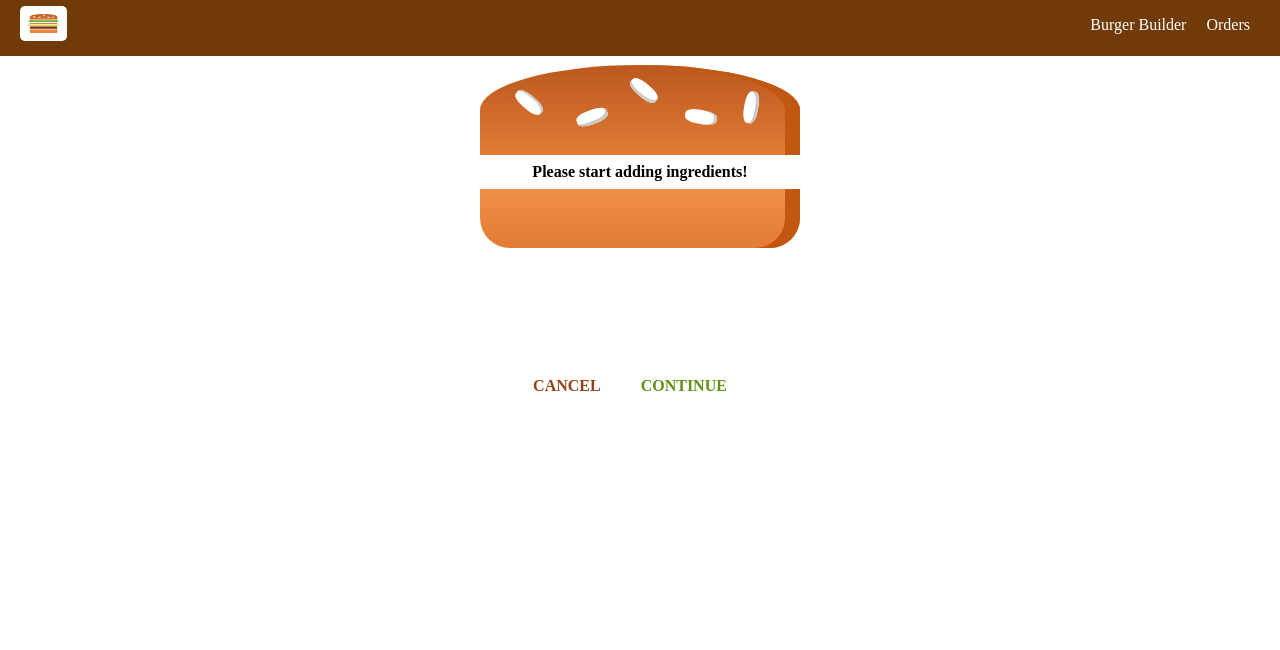
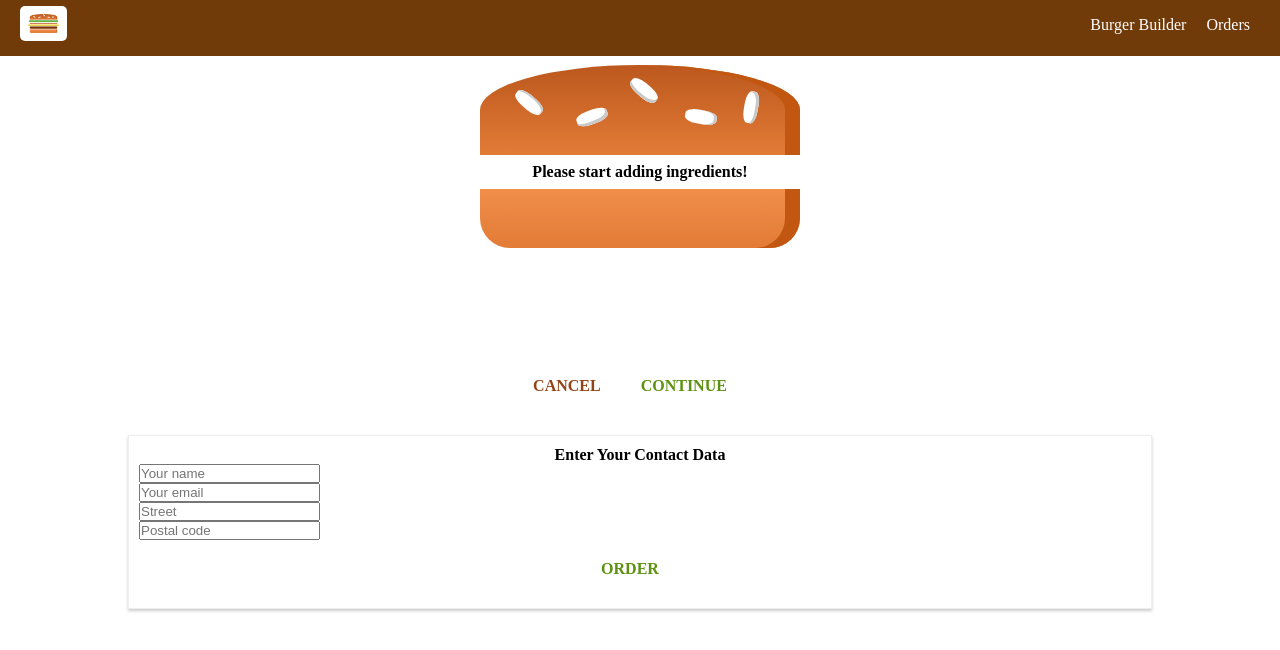
Before and after one commit to Arumyan/Burger, a React (Create React App) app: page /checkout in a window 1280 px wide. Both pictures are taken after a click on the button "CONTINUE". Shown: the top 650 px of the page. Built offline with nearby package versions, Linux system fonts and the light colour scheme.

Commit message:
add routing

```diff
--- a/src/App.js
+++ b/src/App.js
@@ -2,6 +2,7 @@
 import Layout from './hoc/Layout/Layout';
 import BurgerBuilder from './containers/BurgerBuilder/BurgerBuilder';
 import Checkout from './containers/Checkout/Checkout';
+import Orders from './containers/Orders/Orders';
 
 import { Route, Switch } from 'react-router-dom';
 class App extends Component {
@@ -10,8 +11,9 @@
       <>
         <Layout>
           <Switch>
+            <Route path='/checkout' component={Checkout} />
+            <Route path='/orders' component={Orders} />
             <Route path='/' exact component={BurgerBuilder} />
-            <Route path='/checkout' component={Checkout} />
           </Switch>
         </Layout>
       </>
--- a/src/components/Navigation/NavigationItems/NavigationItem/NavigationItem.js
+++ b/src/components/Navigation/NavigationItems/NavigationItem/NavigationItem.js
@@ -1,13 +1,16 @@
 import React from 'react';
 import classes from './NavigationItem.module.scss';
-//import {NavLink} from 'react-router-dom';
+import { NavLink } from 'react-router-dom';
 
-const navigationItem = props => (
+const navigationItem = (props) => (
   <li className={classes.NavigationItem}>
-    {/* <NavLink to={props.link} activeClassName={classes.active} exact={props.exact}>
+    <NavLink
+      to={props.link}
+      activeClassName={classes.active}
+      exact={props.exact}
+    >
       {props.children}
-    </NavLink> */}
-    <a href={props.link}>{props.children}</a>
+    </NavLink>
   </li>
 );
 
--- /dev/null
+++ b/src/components/Order/Order.js
@@ -0,0 +1,40 @@
+import React from 'react';
+
+import classes from './Order.module.scss';
+
+const order = (props) => {
+  const ingredients = [];
+
+  for (let ingredientName in props.ingredients) {
+    ingredients.push({
+      name: ingredientName,
+      amount: props.ingredients[ingredientName],
+    });
+  }
+
+  const ingredientOutput = ingredients.map((ig) => {
+    return (
+      <span
+        style={{
+          textTransform: 'capitalize',
+          display: 'inline-block',
+          margin: '0 8px',
+          border: '1px solid #ccc',
+          padding: '5px',
+        }}
+        key={ig.name}
+      >
+        {ig.name} ({ig.amount})
+      </span>
+    );
+  });
+
+  return (
+    <div className={classes.Order}>
+      <p>Ingredients: {ingredientOutput}</p>
+      <p>Price: <strong>USD {Number.parseFloat( props.price ).toFixed( 2 )}</strong></p>
+    </div>
+  );
+};
+
+export default order;
--- /dev/null
+++ b/src/components/Order/Order.module.scss
@@ -0,0 +1,8 @@
+.Order {
+  width: 80%;
+  border: 1px solid #ccc;
+  box-shadow: 0 2px 3px #ccc;
+  padding: 10px;
+  margin: 10px auto;
+  box-sizing: border-box;
+}
--- a/src/containers/BurgerBuilder/BurgerBuilder.js
+++ b/src/containers/BurgerBuilder/BurgerBuilder.js
@@ -95,36 +95,13 @@
   };
 
   purchaseContinueHandler = () => {
-    // this.setState({ loading: true });
-
-    // const order = {
-    //   ingredients: this.state.ingredients,
-    //   price: this.state.totalPrice,
-    //   customer: {
-    //     name: 'Max',
-    //     address: {
-    //       street: 'Street',
-    //       zipCode: '411256',
-    //       country: 'Germany',
-    //     },
-    //     email: 'test@test.com',
-    //   },
-    //   deliveryMethod: 'fastest',
-    // };
-    // axios
-    //   .post('/orders.json', order)
-    //   .then((response) => {
-    //     this.setState({ loading: false, purchasing: false });
-    //   })
-    //   .catch((error) => {
-    //     this.setState({ loading: false, purchasing: false });
-    //   });
-
     const queryParams = []
 
     for(let i in this.state.ingredients) {
       queryParams.push(encodeURIComponent(i) + '=' + encodeURIComponent(this.state.ingredients[i]))
     }
+
+    queryParams.push('price=' + this.state.totalPrice)
 
     const queryString = queryParams.join('&')
 
--- a/src/containers/Checkout/Checkout.js
+++ b/src/containers/Checkout/Checkout.js
@@ -1,32 +1,36 @@
 import React, { Component } from 'react';
 import CheckoutSummary from '../../components/Order/CheckoutSummary/CheckoutSummary';
-
+import { Route } from 'react-router-dom';
+import ContactData from './ContactData/ContactData';
 class Checkout extends Component {
   state = {
-    ingredients: {
-      salad: 0,
-      meat: 0,
-      cheese: 0,
-      bacon: 0,
-    },
+    ingredients: null,
+    price: 0,
   };
 
-  componentDidMount() {
+  componentWillMount() {
     const query = new URLSearchParams(this.props.location.search);
-    const ingredients = {}
-    for(let param of query.entries()) {
-      ingredients[param[0]] = +param[1]
+    const ingredients = {};
+    let price = 0;
+
+    for (let param of query.entries()) {
+      if (param[0] === 'price') {
+        price = param[1];
+      } else {
+        ingredients[param[0]] = +param[1];
+      }
     }
-    this.setState({ingredients: ingredients})
+
+    this.setState({ ingredients: ingredients, totalPrice: price });
   }
 
   checkoutCancelledHandler = () => {
-    this.props.history.goBack()
-  }
+    this.props.history.goBack();
+  };
 
   checkoutContinuedHandler = () => {
-    this.props.history.replace('/checkout/contact-data')
-  }
+    this.props.history.replace('/checkout/contact-data');
+  };
 
   render() {
     return (
@@ -36,6 +40,16 @@
           checkoutCancelled={this.checkoutCancelledHandler}
           checkoutContinued={this.checkoutContinuedHandler}
         />
+        <Route
+          path={this.props.match.path + '/contact-data'}
+          render={(props) => (
+            <ContactData
+              ingredients={this.state.ingredients}
+              price={this.state.totalPrice}
+              {...props}
+            />
+          )}
+        />
       </div>
     );
   }
--- /dev/null
+++ b/src/containers/Checkout/ContactData/ContactData.js
@@ -0,0 +1,96 @@
+import React, { Component } from 'react';
+import Button from '../../../components/UI/Button/Button';
+import classes from './ContactData.module.scss';
+import axios from '../../../axios';
+import Spinner from '../../../components/UI/Spinner/Spinner';
+
+class ContactData extends Component {
+  state = {
+    name: '',
+    email: '',
+    address: {
+      street: '',
+      postalCode: '',
+    },
+    loading: false,
+  };
+
+  orderHandler = (e) => {
+    e.preventDefault();
+
+    this.setState({ loading: true });
+
+    const order = {
+      ingredients: this.props.ingredients,
+      price: this.props.price,
+      customer: {
+        name: 'Max',
+        address: {
+          street: 'Street',
+          zipCode: '411256',
+          country: 'Germany',
+        },
+        email: 'test@test.com',
+      },
+      deliveryMethod: 'fastest',
+    };
+
+    axios
+      .post('/orders.json', order)
+      .then((response) => {
+        this.setState({ loading: false });
+        this.props.history.push('/');
+      })
+      .catch((error) => {
+        this.setState({ loading: false });
+      });
+  };
+
+  render() {
+    let form = (
+      <form>
+        <input
+          className={classes.Input}
+          type='text'
+          name='name'
+          placeholder='Your name'
+        />
+        <input
+          className={classes.Input}
+          type='email'
+          name='email'
+          placeholder='Your email'
+        />
+        <input
+          className={classes.Input}
+          type='text'
+          name='street'
+          placeholder='Street'
+        />
+        <input
+          className={classes.Input}
+          type='text'
+          name='postal'
+          placeholder='Postal code'
+        />
+
+        <Button btnType='Success' clicked={this.orderHandler}>
+          ORDER
+        </Button>
+      </form>
+    );
+
+    if (this.state.loading) {
+      form = <Spinner />;
+    }
+
+    return (
+      <div className={classes.ContactData}>
+        <h4>Enter Your Contact Data</h4>
+        {form}
+      </div>
+    );
+  }
+}
+
+export default ContactData;
--- /dev/null
+++ b/src/containers/Checkout/ContactData/ContactData.module.scss
@@ -0,0 +1,13 @@
+.ContactData {
+  margin: 20px auto;
+  width: 80%;
+  text-align: center;
+  box-shadow: 0 2px 3px #ccc;
+  border: 1px solid #eee;
+  padding: 10px;
+  box-sizing: border-box;
+
+  .Input {
+    display: block;
+  }
+}
--- /dev/null
+++ b/src/containers/Orders/Orders.js
@@ -0,0 +1,46 @@
+import React, { Component } from 'react';
+
+import Order from '../../components/Order/Order';
+import axios from '../../axios';
+import withErrorHandler from '../../hoc/withErrorHandler/withErrorHandler';
+
+class Orders extends Component {
+  state = {
+    orders: [],
+    loading: true,
+  };
+
+  componentDidMount() {
+    axios
+      .get('/orders.json')
+      .then((res) => {
+        const fetchedOrders = [];
+        for (let key in res.data) {
+          fetchedOrders.push({
+            ...res.data[key],
+            id: key,
+          });
+        }
+        this.setState({ loading: false, orders: fetchedOrders });
+      })
+      .catch((err) => {
+        this.setState({ loading: false });
+      });
+  }
+
+  render() {
+    return (
+      <div>
+        {this.state.orders.map((order) => (
+          <Order
+            key={order.id}
+            ingredients={order.ingredients}
+            price={order.price}
+          />
+        ))}
+      </div>
+    );
+  }
+}
+
+export default withErrorHandler(Orders, axios);
--- a/src/hoc/withErrorHandler/withErrorHandler.js
+++ b/src/hoc/withErrorHandler/withErrorHandler.js
@@ -7,7 +7,7 @@
       error: null,
     };
 
-    componentDidMount() {
+    componentWillMount() {
       this.reqInterceptor = axios.interceptors.request.use((req) => {
         this.setState({ error: null });
         return req
```
